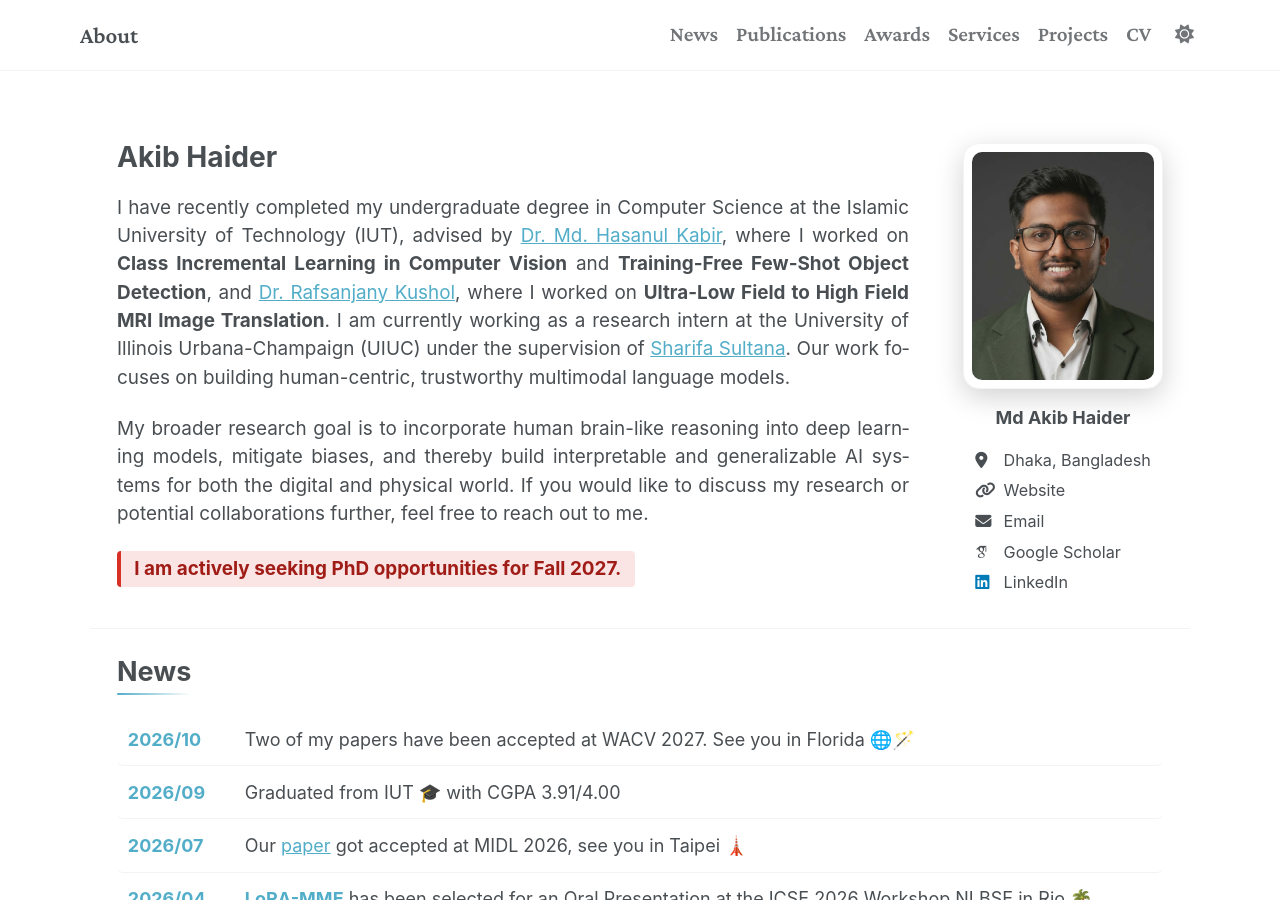
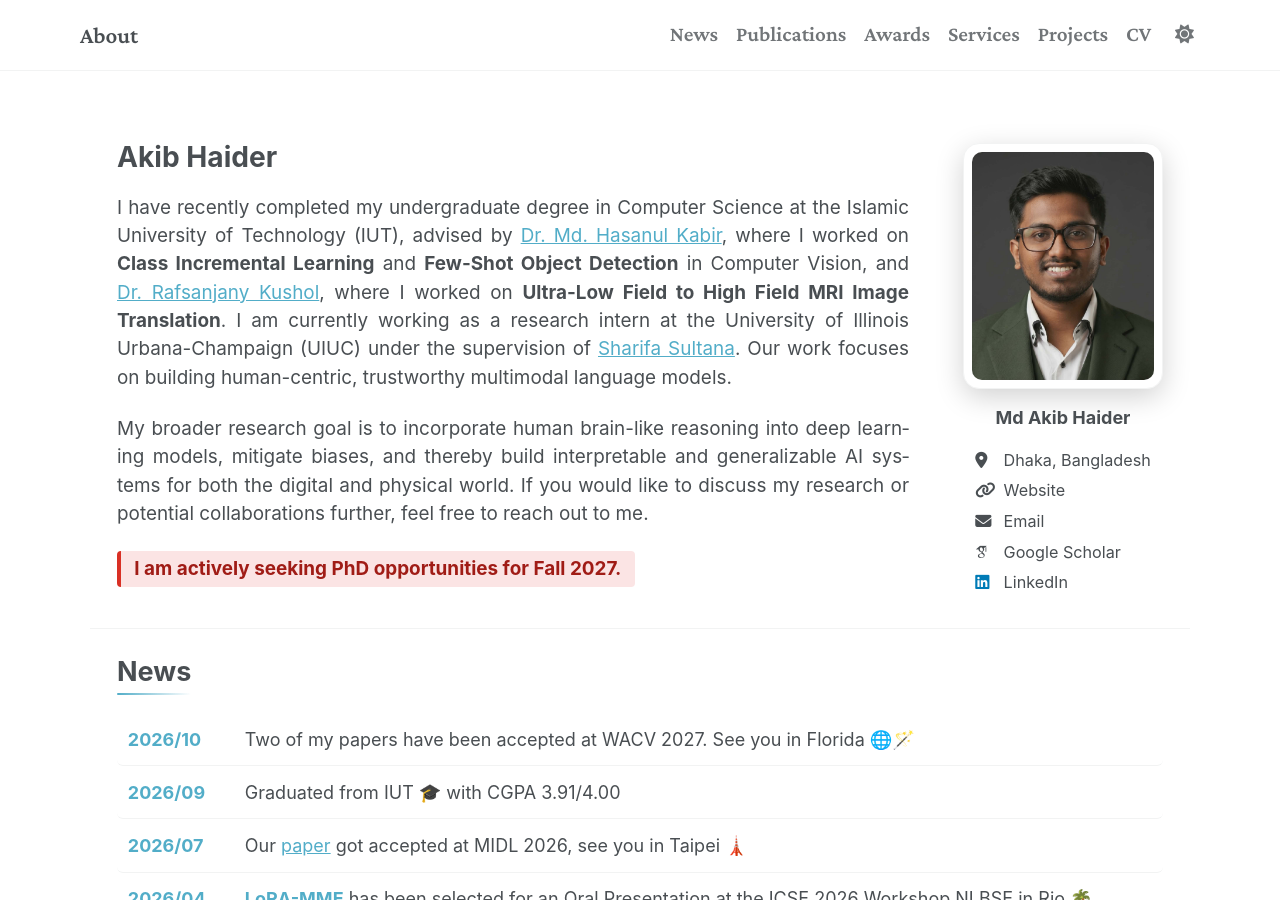
Before and after one commit to akibhaider/akibhaider.github.io, a Jekyll site: the page built from _pages/about.md, in a window 1280 px wide and 900 px high. Built offline with Jekyll 4.4.1, drawn with Linux system fonts in a browser that asks for light colours; some web fonts are replaced; some of the changed text lies outside the part shown.

Commit message:
minor fix

```diff
--- a/_pages/about.md
+++ b/_pages/about.md
@@ -10,7 +10,7 @@ redirect_from:
 ---
 
 <p>
-  I have recently completed my undergraduate degree in Computer Science at the Islamic University of Technology (IUT), advised by <a href="https://scholar.google.com/citations?user=LIl1Y-0AAAAJ&hl=en">Dr. Md. Hasanul Kabir</a>, where I worked on <strong>Class Incremental Learning in Computer Vision</strong> and <strong>Training-Free Few-Shot Object Detection</strong>, and <a href="https://apps.ualberta.ca/directory/person/kushol">Dr. Rafsanjany Kushol</a>, where I worked on <strong>Ultra-Low Field to High Field MRI Image Translation</strong>. I am currently working as a research intern at the University of Illinois Urbana-Champaign (UIUC) under the supervision of <a href="https://www.sharifasultana.com/">Sharifa Sultana</a>. Our work focuses on building human-centric, trustworthy multimodal language models.
+  I have recently completed my undergraduate degree in Computer Science at the Islamic University of Technology (IUT), advised by <a href="https://scholar.google.com/citations?user=LIl1Y-0AAAAJ&hl=en">Dr. Md. Hasanul Kabir</a>, where I worked on <strong>Class Incremental Learning</strong> and <strong>Few-Shot Object Detection</strong> in Computer Vision, and <a href="https://apps.ualberta.ca/directory/person/kushol">Dr. Rafsanjany Kushol</a>, where I worked on <strong>Ultra-Low Field to High Field MRI Image Translation</strong>. I am currently working as a research intern at the University of Illinois Urbana-Champaign (UIUC) under the supervision of <a href="https://www.sharifasultana.com/">Sharifa Sultana</a>. Our work focuses on building human-centric, trustworthy multimodal language models.
 </p>
 
 <p>
```
Also changed, not shown: _data/publications.yml (+6 -6 lines).
